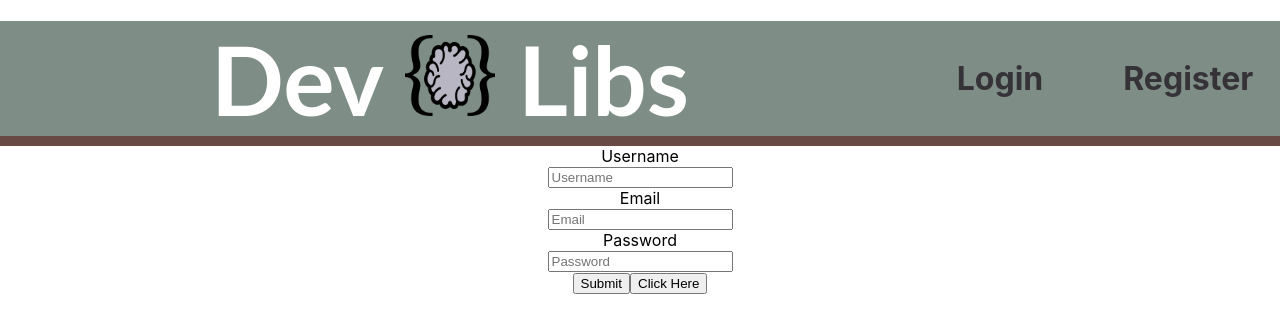
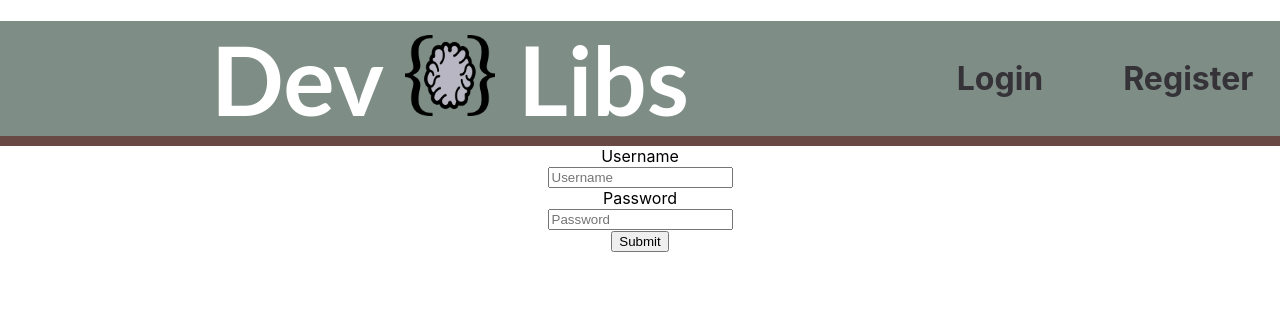
Before and after one commit to BW-DevLibs-Nov2019/Front-End, a React (Create React App) app in the folder dev-libs/: page /register in a window 1280 px wide. Shown: the top 332 px of the page. Built offline with nearby package versions, Linux system fonts and the light colour scheme.

Commit message:
tweaks done to forms

```diff
--- a/dev-libs/src/components/Login.js
+++ b/dev-libs/src/components/Login.js
@@ -7,9 +7,9 @@ const Login = (props) => {
  <Form inline>
      <div className="Forms">
       <FormGroup>
-        <Label for="exampleEmail" hidden>
-        <div className="inputName">Email</div></Label>
-        <Input type="email" name="email" id="exampleEmail" placeholder="Email" />
+        <Label for="userName" hidden>
+        <div className="inputName">Username</div></Label>
+        <Input type="username" name="username" id="username" placeholder="Username" />
       </FormGroup>
       {' '}
       <FormGroup>
--- a/dev-libs/src/components/Register.js
+++ b/dev-libs/src/components/Register.js
@@ -1,6 +1,8 @@
 import React from 'react';
 import { Button, Form, FormGroup, Label, Input } from 'reactstrap';
 import {Link} from "react-router-dom"
+
+
 const Register = (props) => {
     return (
         <div className="Register">
@@ -15,12 +17,7 @@ const Register = (props) => {
           <Input type="Username" name="Username" id="exampleUsername" placeholder="Username" />
         </FormGroup>
         {' '}
-        <FormGroup>
-          <Label for="exampleEmail" hidden>
-              <div className="inputName">Email</div></Label>
-          <Input type="email" name="email" id="exampleEmail" placeholder="Email" />
-        </FormGroup>
-        {' '}
+
         <FormGroup>
           <Label for="examplePassword" hidden>
               <div className="inputName">Password</div></Label>
@@ -28,10 +25,6 @@ const Register = (props) => {
         </FormGroup>
         {' '}
         <Button onClick="Submit">Submit</Button>
-
-        <Link to ="/">
-          <Button onClick="Click Here">Click Here</Button>
-        </Link>
 
         </div>
       </Form>
```
